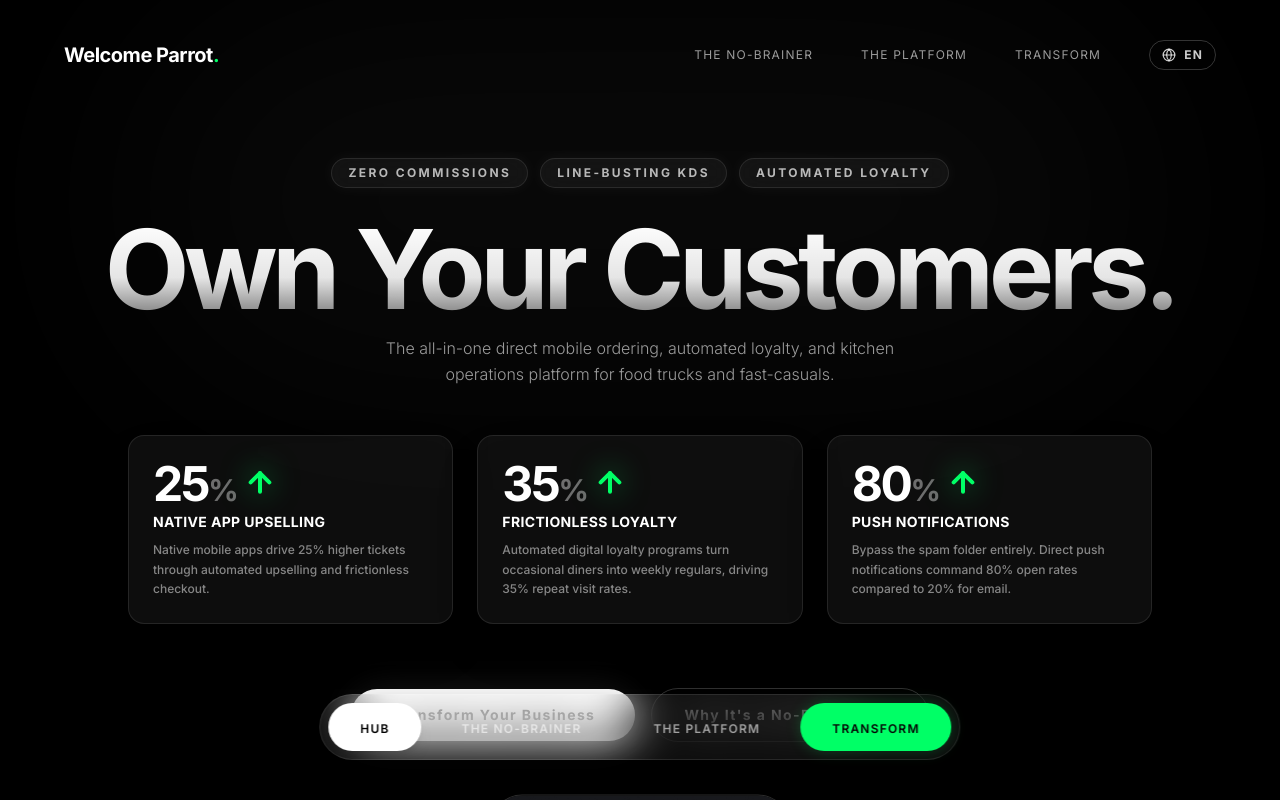
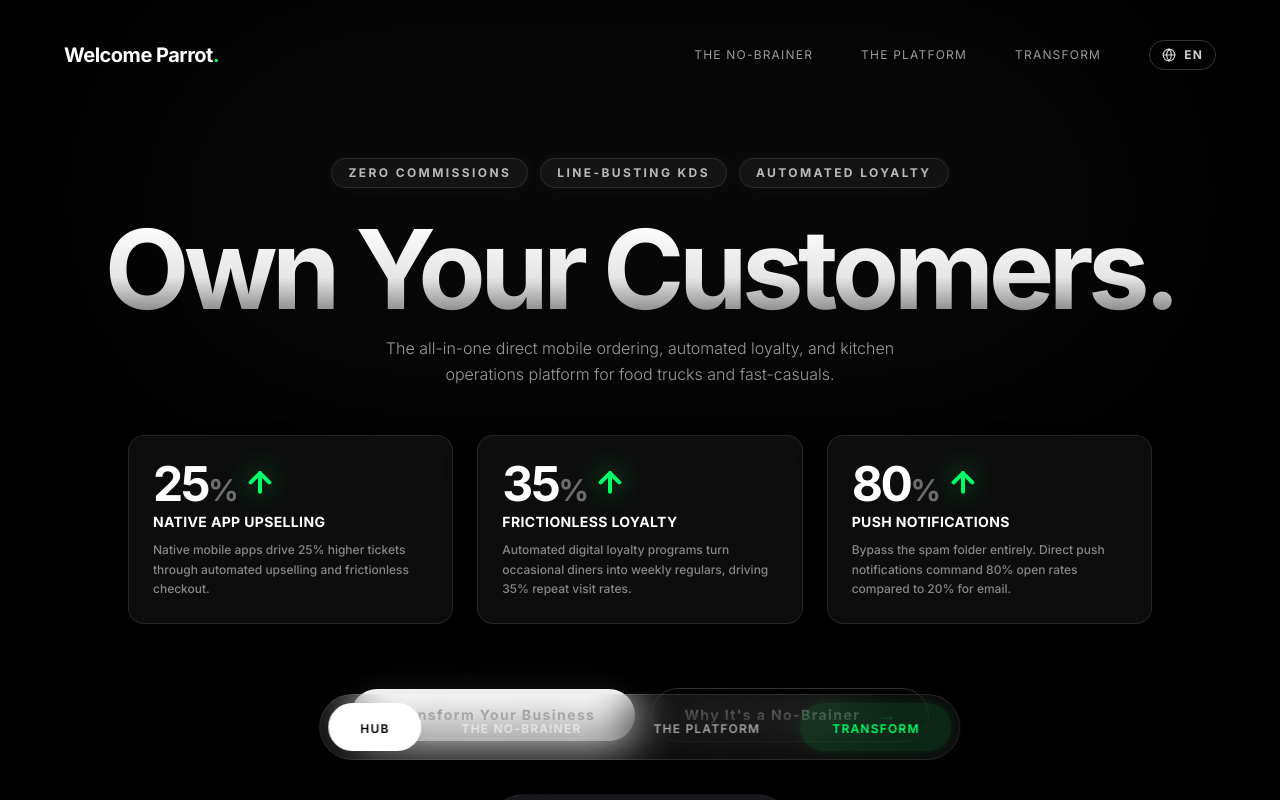
Before and after one commit to 2Limitless/Welcome-parrot, a Next.js app: page / in a window 1280 px wide. Built offline with nearby package versions, Linux system fonts and the light colour scheme; a web font is replaced by a local one.

Commit message:
UI Updates: Restore pill slide animation for dock Transform CTA

```diff
--- a/src/app/page.tsx
+++ b/src/app/page.tsx
@@ -244,16 +244,22 @@ export default function Home() {
                       onClick={() => handleNavClick(item.id as ViewState)}
                       className={`relative px-3 md:px-8 py-3 rounded-full text-center transition-colors duration-500 ${
                         item.id === "about"
-                          ? "bg-[#00ff66] text-[var(--color-void)] font-bold shadow-[0_0_15px_rgba(0,255,102,0.2)]"
+                          ? isActive
+                            ? "text-[var(--color-void)] font-bold"
+                            : "text-[#00ff66] font-bold bg-[#00ff66]/10 hover:bg-[#00ff66]/20 shadow-[0_0_15px_rgba(0,255,102,0.1)]"
                           : isActive
                             ? isLightMode ? "text-white" : "text-black"
                             : isLightMode ? "text-black/60 hover:text-black" : "text-white/60 hover:text-white"
                       }`}
                     >
-                      {isActive && item.id !== "about" && (
+                      {isActive && (
                         <motion.div
                           layoutId="liquid-nav-blob"
-                          className={`absolute inset-0 rounded-full -z-10 shadow-lg ${isLightMode ? "bg-black" : "bg-white"}`}
+                          className={`absolute inset-0 rounded-full -z-10 shadow-lg ${
+                            item.id === "about"
+                              ? "bg-[#00ff66] shadow-[0_0_20px_rgba(0,255,102,0.4)]"
+                              : isLightMode ? "bg-black" : "bg-white"
+                          }`}
                           transition={{ type: "spring", stiffness: 120, damping: 14, mass: 1.2 }}
                         />
                       )}
```
